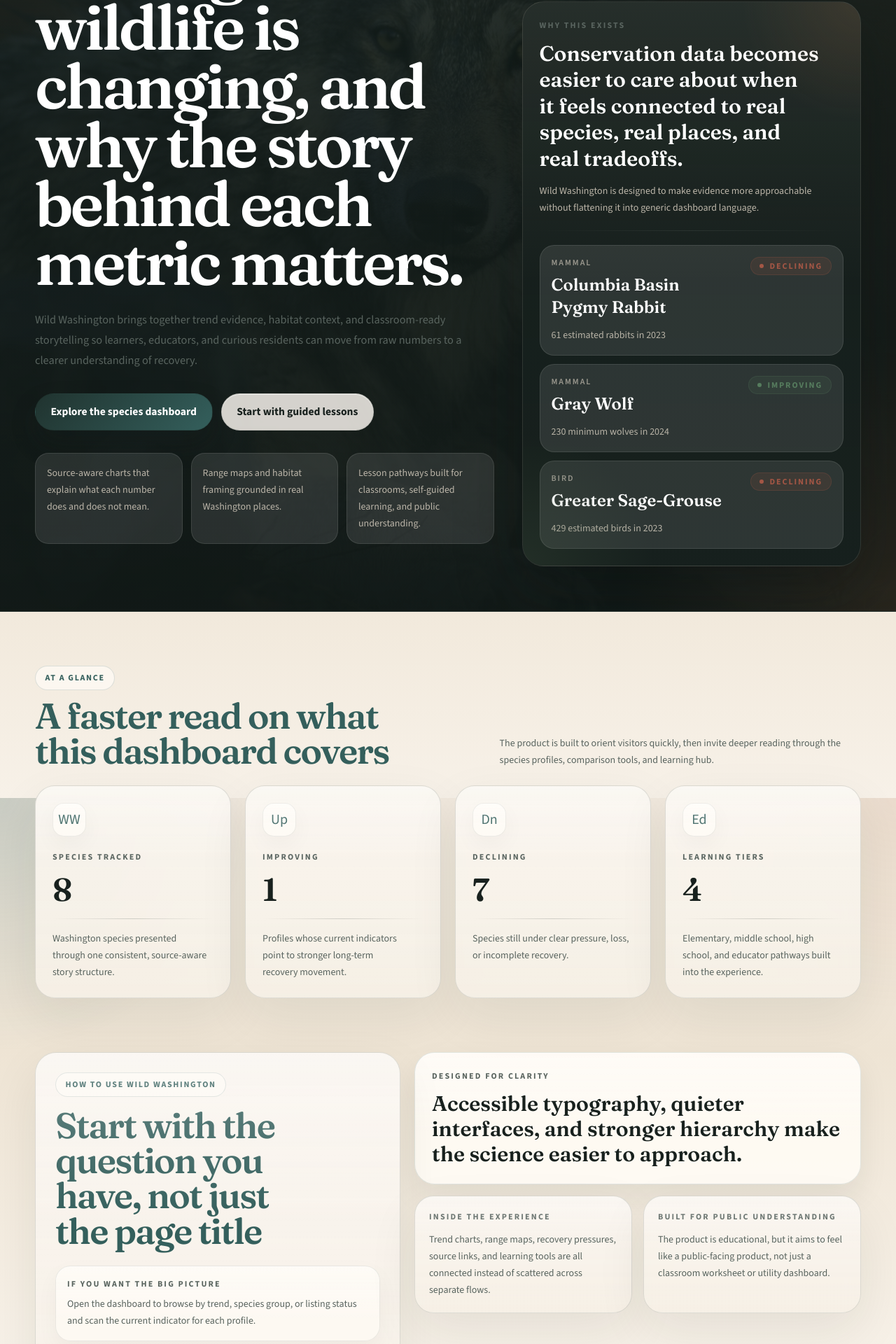
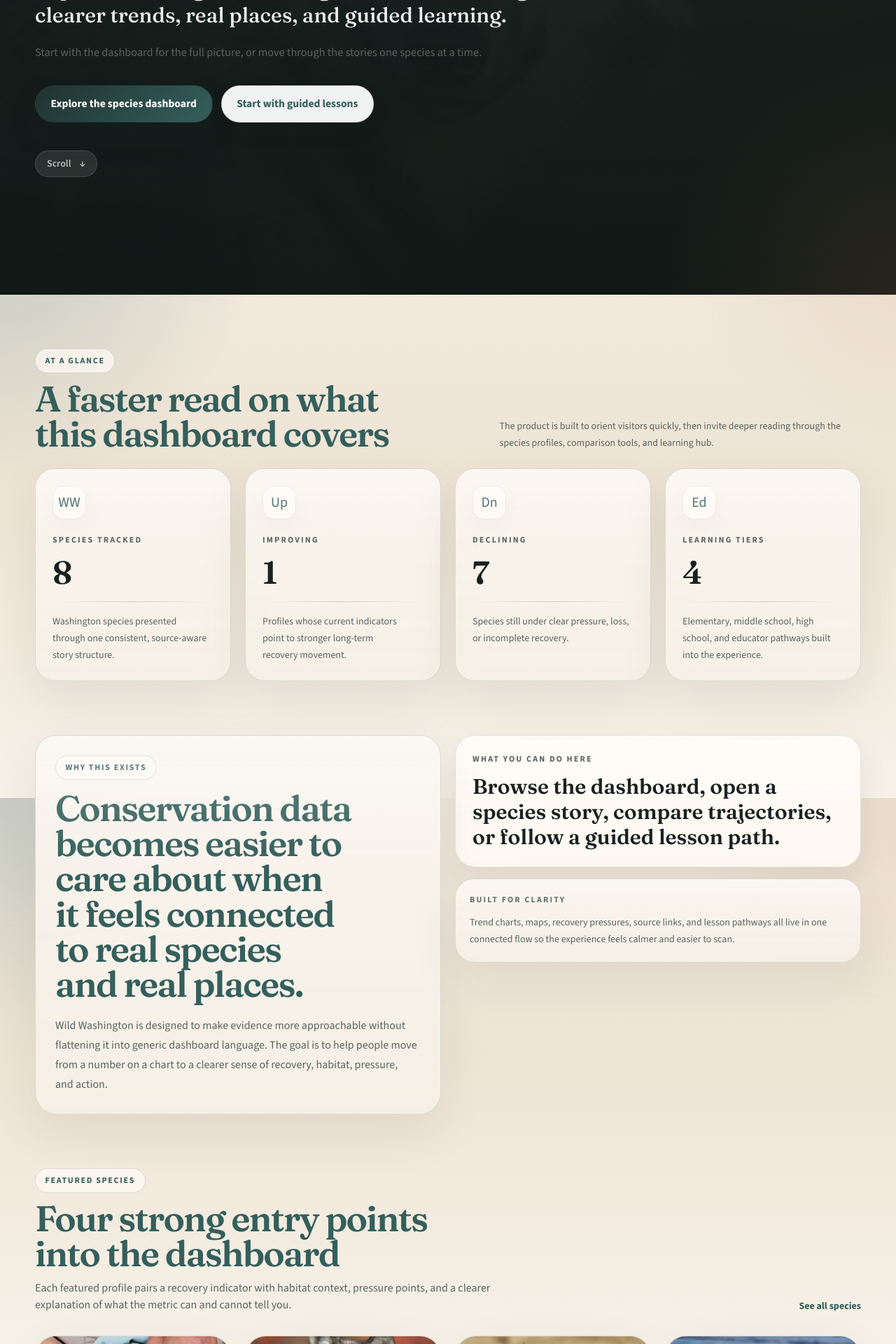
Before and after one commit to sabinMas/Wild-Washington, a Next.js app: page / in a window 1280 px wide. Shown: the part 460-2380 px from the top of the page at 70% size. Built offline with nearby package versions, Linux system fonts and the light colour scheme.

Commit message:
Simplify homepage hero and improve button contrast

```diff
--- a/app/globals.css
+++ b/app/globals.css
@@ -301,14 +301,17 @@ img {
 }
 
 .button-secondary {
-  border: 1px solid rgba(89, 100, 95, 0.16);
-  background: rgba(255, 250, 244, 0.82);
-  box-shadow: inset 0 1px 0 rgba(255, 255, 255, 0.6);
-  color: var(--ink);
+  border: 1px solid rgba(24, 33, 30, 0.14);
+  background: rgba(255, 255, 255, 0.94);
+  box-shadow:
+    inset 0 1px 0 rgba(255, 255, 255, 0.82),
+    0 14px 26px rgba(24, 33, 30, 0.08);
+  color: var(--ocean);
 }
 
 .button-secondary:hover {
-  background: rgba(239, 229, 215, 0.94);
+  background: rgba(255, 255, 255, 1);
+  color: var(--ink);
 }
 
 .button-ghost {
--- a/app/page.tsx
+++ b/app/page.tsx
@@ -12,7 +12,7 @@ export default function HomePage() {
 
   return (
     <div className="pb-16 sm:pb-20">
-      <section className="relative isolate overflow-hidden border-b border-white/8 bg-[linear-gradient(180deg,#14201d_0%,#1b2925_42%,#21312b_100%)] text-sand">
+      <section className="relative isolate min-h-screen overflow-hidden bg-[linear-gradient(180deg,#14201d_0%,#1b2925_42%,#21312b_100%)] text-sand">
         <div className="absolute inset-0">
           {heroMedia.map((record, index) => (
             <div
@@ -34,18 +34,20 @@ export default function HomePage() {
           <div className="absolute inset-0 bg-[radial-gradient(circle_at_top_left,rgba(232,222,206,0.1),transparent_18%),radial-gradient(circle_at_bottom_right,rgba(175,111,68,0.14),transparent_22%)]" />
         </div>
 
-        <div className="shell relative grid min-h-[calc(100vh-4rem)] gap-8 py-10 sm:py-14 lg:grid-cols-[minmax(0,1.15fr)_minmax(19rem,0.85fr)] lg:items-end lg:gap-10 lg:py-16">
-          <div className="max-w-4xl pb-2 sm:pb-8">
+        <div className="shell relative flex min-h-[calc(100vh-4rem)] items-end py-10 sm:py-14 lg:py-16">
+          <div className="max-w-4xl pb-6 sm:pb-10">
             <p className="section-kicker border-white/12 bg-white/10 text-sand">
               Washington State endangered species dashboard
             </p>
             <h1 className="hero-title mt-6 max-w-4xl font-semibold text-white">
-              See how Washington&apos;s endangered wildlife is changing, and why the story behind each metric matters.
+              Welcome to Wild Washington
             </h1>
-            <p className="lede mt-6 max-w-3xl text-[rgba(232,222,206,0.82)]">
-              Wild Washington brings together trend evidence, habitat context, and
-              classroom-ready storytelling so learners, educators, and curious residents can
-              move from raw numbers to a clearer understanding of recovery.
+            <p className="display-type mt-4 max-w-3xl text-2xl font-medium leading-tight text-[rgba(255,255,255,0.92)] sm:text-3xl">
+              Explore Washington&apos;s endangered wildlife through clearer trends, real places, and guided learning.
+            </p>
+            <p className="lede mt-5 max-w-2xl text-[rgba(232,222,206,0.82)]">
+              Start with the dashboard for the full picture, or move through the stories one
+              species at a time.
             </p>
             <div className="mt-8 flex flex-col gap-3 sm:flex-row">
               <Link href="/dashboard" className="button-primary text-center">
@@ -55,49 +57,9 @@ export default function HomePage() {
                 Start with guided lessons
               </Link>
             </div>
-            <div className="mt-8 grid gap-3 text-sm leading-6 text-[rgba(232,222,206,0.76)] sm:grid-cols-3">
-              <div className="rounded-[1.2rem] border border-white/10 bg-white/10 px-4 py-4">
-                Source-aware charts that explain what each number does and does not mean.
-              </div>
-              <div className="rounded-[1.2rem] border border-white/10 bg-white/10 px-4 py-4">
-                Range maps and habitat framing grounded in real Washington places.
-              </div>
-              <div className="rounded-[1.2rem] border border-white/10 bg-white/10 px-4 py-4">
-                Lesson pathways built for classrooms, self-guided learning, and public understanding.
-              </div>
-            </div>
-          </div>
-
-          <div className="surface-dark rounded-[1.9rem] p-5 sm:p-6">
-            <p className="eyebrow text-[rgba(232,222,206,0.56)]">Why this exists</p>
-            <h2 className="display-type mt-3 text-3xl font-semibold leading-tight text-white">
-              Conservation data becomes easier to care about when it feels connected to real species, real places, and real tradeoffs.
-            </h2>
-            <p className="mt-4 text-sm leading-6 text-[rgba(232,222,206,0.78)]">
-              Wild Washington is designed to make evidence more approachable without flattening
-              it into generic dashboard language.
-            </p>
-            <div className="story-divider mt-5" />
-            <div className="mt-5 grid gap-3">
-              {species.slice(0, 3).map((record) => (
-                <div key={record.slug} className="rounded-[1.3rem] border border-white/10 bg-white/10 p-4">
-                  <div className="flex items-start justify-between gap-3">
-                    <div>
-                      <p className="text-xs font-semibold uppercase tracking-[0.16em] text-[rgba(232,222,206,0.58)]">
-                        {record.speciesGroup}
-                      </p>
-                      <p className="display-type mt-2 text-2xl font-semibold text-white">
-                        {record.commonName}
-                      </p>
-                    </div>
-                    <StatusBadge trend={record.trend} />
-                  </div>
-                  <p className="mt-3 text-sm leading-6 text-[rgba(232,222,206,0.74)]">
-                    {formatNumber(record.currentPopulation.estimate)} {record.currentPopulation.unit} in{" "}
-                    {record.currentPopulation.year}
-                  </p>
-                </div>
-              ))}
+            <div className="mt-10 inline-flex items-center gap-3 rounded-full border border-white/12 bg-white/10 px-4 py-2 text-sm font-semibold text-[rgba(232,222,206,0.84)]">
+              <span className="text-white/68">Scroll</span>
+              <span aria-hidden="true">↓</span>
             </div>
           </div>
         </div>
@@ -145,55 +107,31 @@ export default function HomePage() {
       </section>
 
       <section className="shell section-space">
-        <div className="grid gap-5 lg:grid-cols-[minmax(0,0.9fr)_minmax(0,1.1fr)] lg:items-start">
+        <div className="grid gap-5 lg:grid-cols-[minmax(0,1fr)_minmax(0,1fr)] lg:items-start">
           <div className="panel rounded-[1.9rem] p-6 sm:p-7">
-            <p className="section-kicker">How to use Wild Washington</p>
+            <p className="section-kicker">Why this exists</p>
             <h2 className="section-title mt-4 font-semibold text-ocean">
-              Start with the question you have, not just the page title
+              Conservation data becomes easier to care about when it feels connected to real species and real places.
             </h2>
-            <div className="mt-6 grid gap-4">
-              <div className="panel-soft rounded-[1.35rem] p-4">
-                <p className="eyebrow">If you want the big picture</p>
-                <p className="mt-2 text-sm leading-6 text-muted">
-                  Open the dashboard to browse by trend, species group, or listing status and
-                  scan the current indicator for each profile.
-                </p>
-              </div>
-              <div className="panel-soft rounded-[1.35rem] p-4">
-                <p className="eyebrow">If you want deeper context</p>
-                <p className="mt-2 text-sm leading-6 text-muted">
-                  Open a species profile to read the trend chart, habitat map, pressure points,
-                  recovery work, and source notes together.
-                </p>
-              </div>
-              <div className="panel-soft rounded-[1.35rem] p-4">
-                <p className="eyebrow">If you want a guided path</p>
-                <p className="mt-2 text-sm leading-6 text-muted">
-                  Use the learning hub to choose an audience first, then step into a lesson path that fits.
-                </p>
-              </div>
-            </div>
+            <p className="mt-5 max-w-2xl text-base leading-7 text-muted">
+              Wild Washington is designed to make evidence more approachable without flattening
+              it into generic dashboard language. The goal is to help people move from a number
+              on a chart to a clearer sense of recovery, habitat, pressure, and action.
+            </p>
           </div>
 
-          <div className="grid gap-4 sm:grid-cols-2">
-            <article className="panel-accent rounded-[1.8rem] p-5 sm:col-span-2 sm:p-6">
-              <p className="eyebrow">Designed for clarity</p>
+          <div className="grid gap-4">
+            <article className="panel-accent rounded-[1.8rem] p-5 sm:p-6">
+              <p className="eyebrow">What you can do here</p>
               <h3 className="display-type mt-3 text-3xl font-semibold text-ink">
-                Accessible typography, quieter interfaces, and stronger hierarchy make the science easier to approach.
+                Browse the dashboard, open a species story, compare trajectories, or follow a guided lesson path.
               </h3>
             </article>
             <article className="panel rounded-[1.7rem] p-5">
-              <p className="eyebrow">Inside the experience</p>
+              <p className="eyebrow">Built for clarity</p>
               <p className="mt-3 text-sm leading-6 text-muted">
-                Trend charts, range maps, recovery pressures, source links, and learning tools
-                are all connected instead of scattered across separate flows.
-              </p>
-            </article>
-            <article className="panel rounded-[1.7rem] p-5">
-              <p className="eyebrow">Built for public understanding</p>
-              <p className="mt-3 text-sm leading-6 text-muted">
-                The product is educational, but it aims to feel like a public-facing product, not
-                just a classroom worksheet or utility dashboard.
+                Trend charts, maps, recovery pressures, source links, and lesson pathways all live
+                in one connected flow so the experience feels calmer and easier to scan.
               </p>
             </article>
           </div>
```
